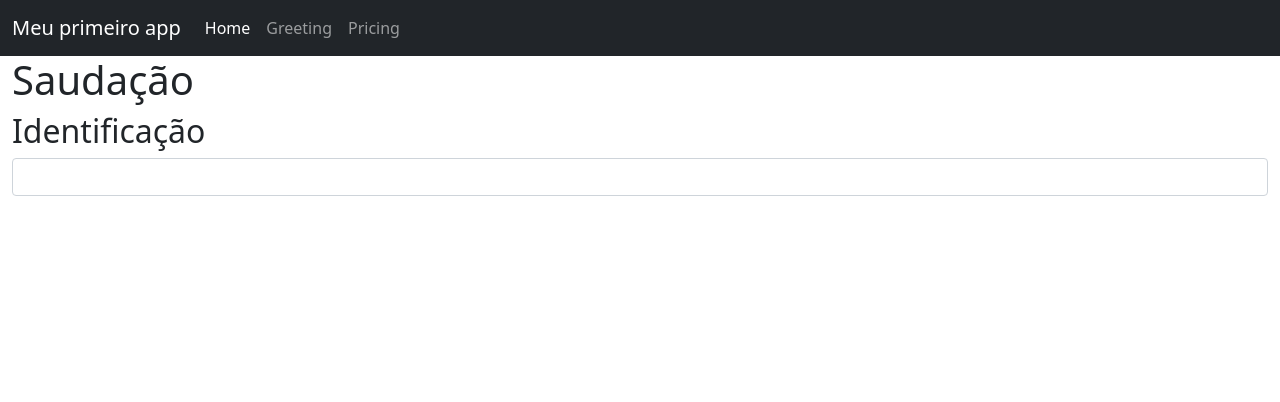
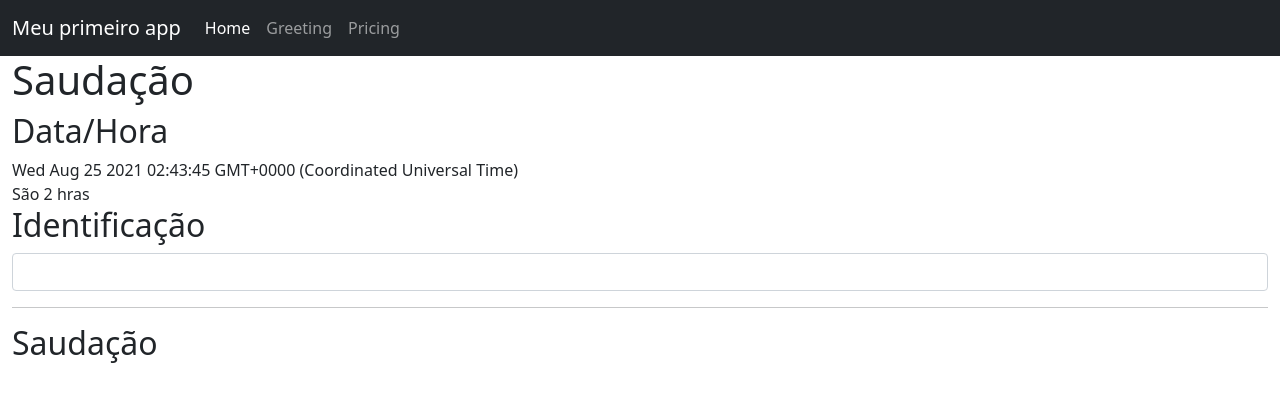
Before and after one commit to isabeela/aula04-angular, an Angular app: page /greeting in a window 1280 px wide. Shown: the top 402 px of the page. Built offline with nearby package versions, Linux system fonts and the light colour scheme.

Commit message:
2 files modified

```diff
--- a/src/app/greeting/greeting.component.html
+++ b/src/app/greeting/greeting.component.html
@@ -1,5 +1,10 @@
 <div class="container-fluid">
   <h1> Saudação </h1>
+  <h2> Data/Hora </h2>
+  <div> {{timestamp}} </div>
+  <div> São {{getHour()}} hras </div>
   <h2> Identificação </h2>
   <input class="form-control" type="text">
+  <hr />
+  <h2> Saudação </h2>
 </div>
--- a/src/app/greeting/greeting.component.ts
+++ b/src/app/greeting/greeting.component.ts
@@ -6,10 +6,14 @@ import { Component, OnInit } from '@angular/core';
   styleUrls: ['./greeting.component.css']
 })
 export class GreetingComponent implements OnInit {
+  name = '';
 
-  constructor() { }
+  constructor() {}
 
-  ngOnInit() {
+  ngOnInit() {}
+
+  timestamp = new Date();
+  getHour() {
+    return this.timestamp.getHours();
   }
-
 }
```
